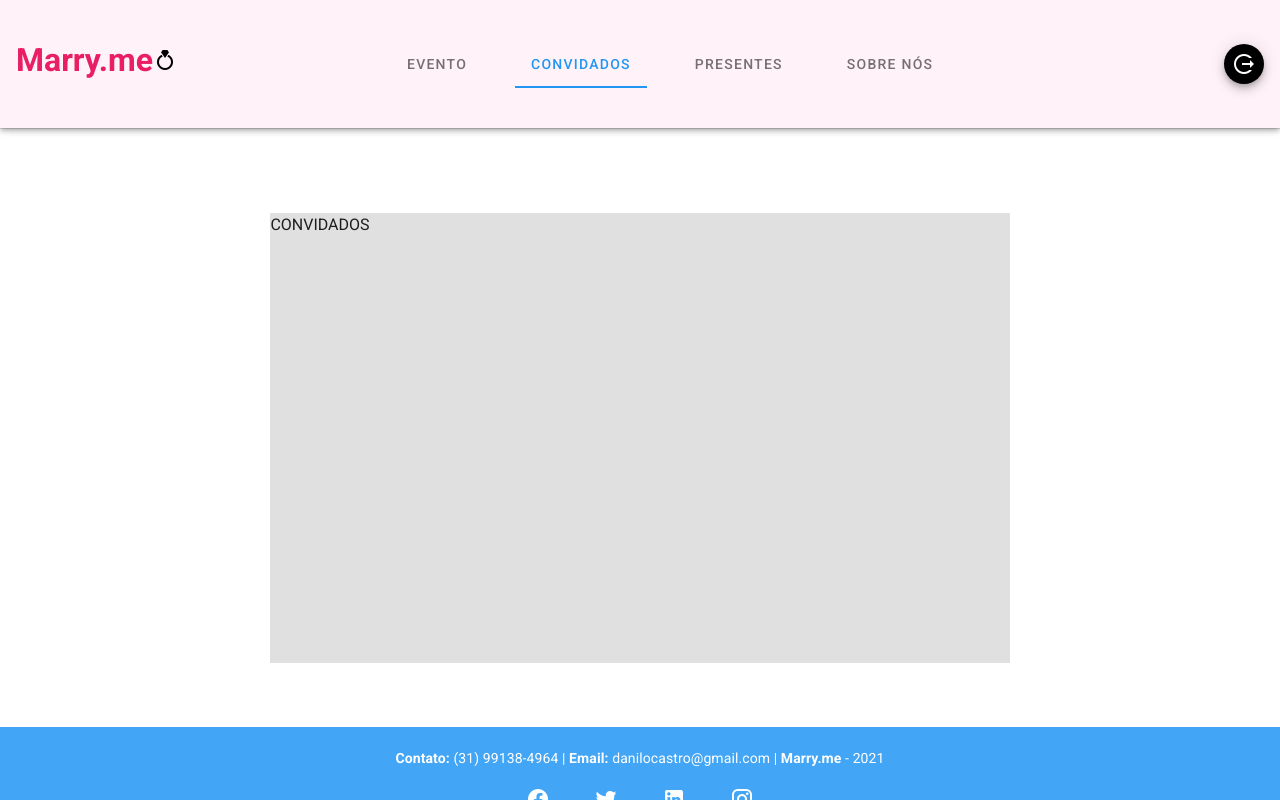
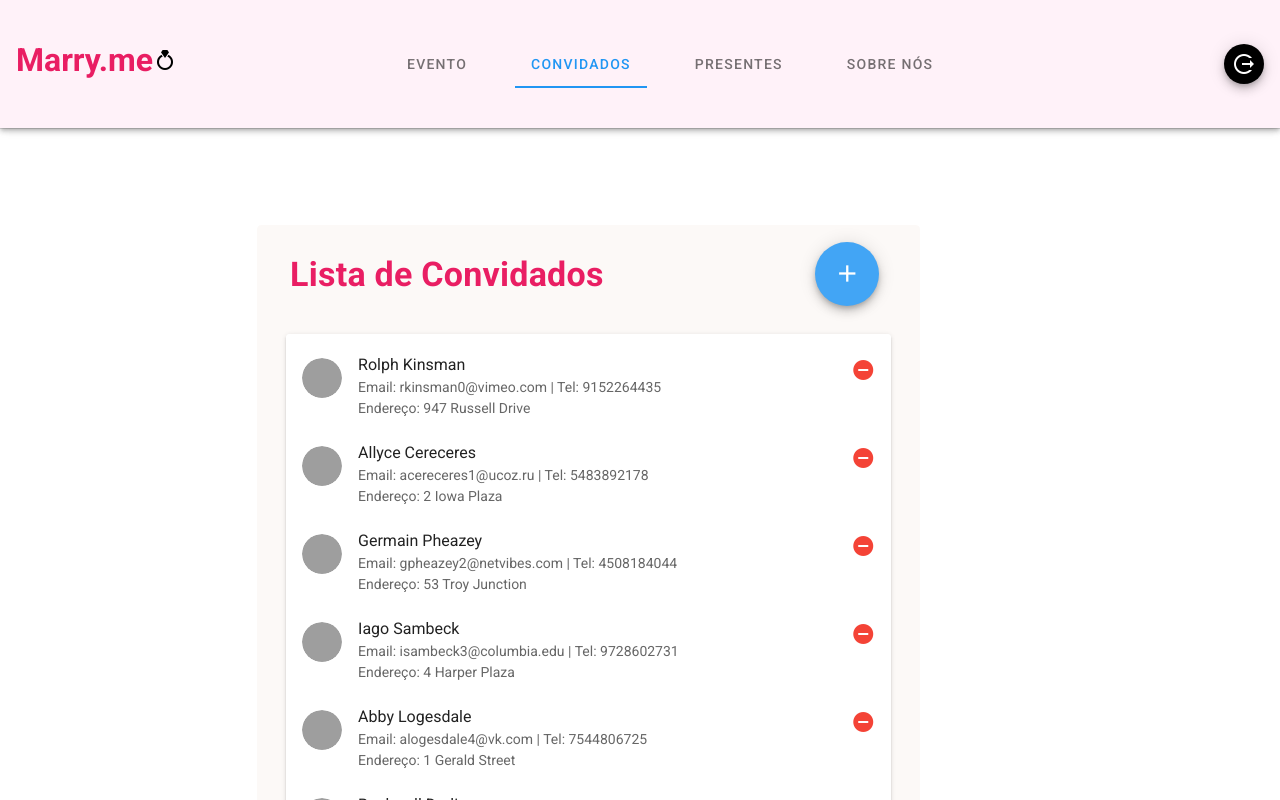
Before and after one commit to danilo-dcs/marryme_project, a Nuxt app in the folder marryme/: page /guests in a window 1280 px wide. Shown: the top 800 px of the page. Built offline with nearby package versions, Linux system fonts and the light colour scheme; grey boxes are pictures that could not be loaded; a web font is replaced by a local one.

Commit message:
tela de convidados

```diff
--- /dev/null
+++ b/marryme/database/guests.json
@@ -0,0 +1,9 @@
+[
+{"id":1,"name":"Rolph Kinsman","email":"rkinsman0@vimeo.com","phone":"9152264435","adress":"947 Russell Drive","avatar":"https://robohash.org/corruptiquissequi.png?size=50x50&set=set1"},
+{"id":2,"name":"Allyce Cereceres","email":"acereceres1@ucoz.ru","phone":"5483892178","adress":"2 Iowa Plaza","avatar":"https://robohash.org/nobisofficiisquo.png?size=50x50&set=set1"},
+{"id":3,"name":"Germain Pheazey","email":"gpheazey2@netvibes.com","phone":"4508184044","adress":"53 Troy Junction","avatar":"https://robohash.org/nonquissit.png?size=50x50&set=set1"},
+{"id":4,"name":"Iago Sambeck","email":"isambeck3@columbia.edu","phone":"9728602731","adress":"4 Harper Plaza","avatar":"https://robohash.org/voluptatemsednumquam.png?size=50x50&set=set1"},
+{"id":5,"name":"Abby Logesdale","email":"alogesdale4@vk.com","phone":"7544806725","adress":"1 Gerald Street","avatar":"https://robohash.org/doloresexercitationemperferendis.png?size=50x50&set=set1"},
+{"id":6,"name":"Rockwell Dudin","email":"rdudin5@seesaa.net","phone":"4786131934","adress":"4 Bay Center","avatar":"https://robohash.org/aliquidametsuscipit.png?size=50x50&set=set1"},
+{"id":7,"name":"Joete Kunc","email":"jkunc6@blinklist.com","phone":"2379397374","adress":"3 Everett Drive","avatar":"https://robohash.org/excepturiimpeditfacere.png?size=50x50&set=set1"}
+]
--- a/marryme/package.json
+++ b/marryme/package.json
@@ -11,6 +11,7 @@
   "dependencies": {
     "core-js": "^3.15.1",
     "nuxt": "^2.15.7",
+    "v-mask": "^2.2.4",
     "vuetify": "^2.5.5"
   },
   "devDependencies": {
--- a/marryme/pages/guests.vue
+++ b/marryme/pages/guests.vue
@@ -1,15 +1,151 @@
 <template>
   <v-container fluid fill-height>
-    <v-card class="mx-auto mt-15 mb-10" min-height="450px"
-      flat tile width="60%" color="grey lighten-2">
-      CONVIDADOS
+
+    <v-dialog v-model="dialog" width="550">
+      <v-card height="400" width="550">
+        <v-form ref="form" lazy-validation >
+          <v-container>
+            <v-row justify="left" class="mt-5">
+              <v-col cols="8" >
+                <v-text-field v-model="newGuest.name" label="Nome" :rules="rules.default" ></v-text-field>
+              </v-col>
+              <v-col cols="4" >
+                <v-text-field v-model="newGuest.phone" v-mask="['(##) ####-####','(##) #####-####']"
+                label="Telefone" :rules="rules.default" ></v-text-field>
+              </v-col>
+            </v-row>
+
+            <v-row justify="left">
+              <v-col cols="8" >
+                <v-text-field v-model="newGuest.email" label="E-mail" :rules="rules.email" > </v-text-field>
+              </v-col>
+            </v-row>
+            <v-row justify="left">
+              <v-col cols="12" >
+                <v-text-field v-model="newGuest.adress" label="Endereço" :rules="rules.default" ></v-text-field>
+              </v-col>
+            </v-row>
+            <v-row justify="center" class="mt-5">
+              <v-btn color="blue" outlined @click="createGuest" class="white--text" >
+                Adicionar
+              </v-btn>
+            </v-row>
+          </v-container>
+        </v-form>
+      </v-card>
+    </v-dialog>
+
+
+    <v-col cols="11" md="11" sm="8">
+      <v-card class="mx-auto mt-15 mb-10" min-height="350px" outlined
+      flat width="60%" color="#fcf9f7" >
+      <v-card-title>
+        <v-toolbar flat width="100%" color="#fcf9f7">
+          <v-toolbar-title class="font-weight-bold text-lg-h4 text-md-h5">
+            <span class="pink--text">Lista de Convidados</span>
+          </v-toolbar-title>
+          <v-spacer></v-spacer>
+          <v-tooltip bottom>
+            <template v-slot:activator="{on: tooltip}" >
+              <v-btn class="mx-2" v-on="{...tooltip}" fab large color="blue lighten-1" @click="addGuest">
+                <v-icon color="white">mdi-plus</v-icon>
+              </v-btn>
+            </template>
+            <span> Adicionar novo convidado </span>
+          </v-tooltip>
+        </v-toolbar>
+      </v-card-title>
+
+      <v-card-text>
+        <v-container fluid >
+          <v-card color="white">
+            <v-list three-line>
+              <template v-for="(item,index) in guestList">
+                <v-list-item :key="item.id">
+                  <v-list-item-avatar>
+                    <v-img :src="item.avatar"></v-img>
+                  </v-list-item-avatar>
+
+                  <v-list-item-content>
+                    <v-list-item-title>{{item.name}}</v-list-item-title>
+                    <v-list-item-subtitle>Email: {{item.email}} | Tel: {{item.phone}}</v-list-item-subtitle>
+                    <v-list-item-subtitle> Endereço: {{item.adress}} </v-list-item-subtitle>
+                  </v-list-item-content>
+
+                  <v-list-item-action>
+                    <v-tooltip bottom>
+                      <template #activator="{on: tooltip}" >
+                        <v-icon v-on="tooltip" color="red"
+                          @click="removeGuest(index)"
+                        >mdi-minus-circle</v-icon>
+                      </template>
+                      <span>Remover convidado</span>
+                    </v-tooltip>
+                  </v-list-item-action>
+                </v-list-item>
+              </template>
+            </v-list>
+          </v-card>
+        </v-container>
+      </v-card-text>
     </v-card>
+    </v-col>
   </v-container>
 </template>
 
 <script>
+
+const defaultAvatar = require('~/assets/img/avatardefault.png');
+
+import db from '~/database/guests'
+
 export default {
   layout: 'navHeader',
+
+  data: () => ({
+
+    dialog: false,
+
+    newGuest: {
+      name: '',
+      email: '',
+      adress: '',
+      phone: '',
+      avatar: defaultAvatar,
+    },
+
+    guestList: [],
+
+    rules: {
+      default: [ v=> !!v || "Campo vazio" ],
+      email: [ v => (v &&  /.+@.+\..+/.test(v)) || 'Digite um email válido' ]
+    },
+
+  }),
+
+  created(){
+
+    this.guestList = db;
+    // console.log(this.guestList)
+
+
+  },
+
+  methods: {
+
+    addGuest(){
+      this.dialog = true;
+    },
+
+    removeGuest(index){
+      this.guestList.splice(index,1)
+    },
+    createGuest(){
+      this.guestList.push(this.newGuest);
+      this.dialog = false;
+    }
+  }
+
 }
 </script>
 
--- /dev/null
+++ b/marryme/store/guests.js
@@ -0,0 +1,27 @@
+import db from '~/database/guests';
+
+export const state = ()  =>({
+    guestsList: [],
+    newGuest: {
+        name: '',
+        email: '',
+        adress: '',
+        phone: '',
+        avatar: '',
+    },
+})
+
+
+export const getters = {
+
+}
+
+export const actions = {
+
+
+
+}
+
+export const mutations = {
+
+}
```
Also changed, not shown: marryme/assets/img/avatardefault.png (added), 1 other file (tests, documents, lock files or other folders).
